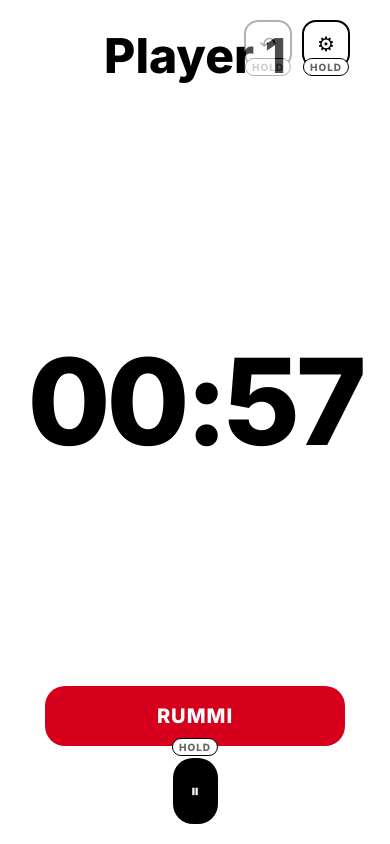
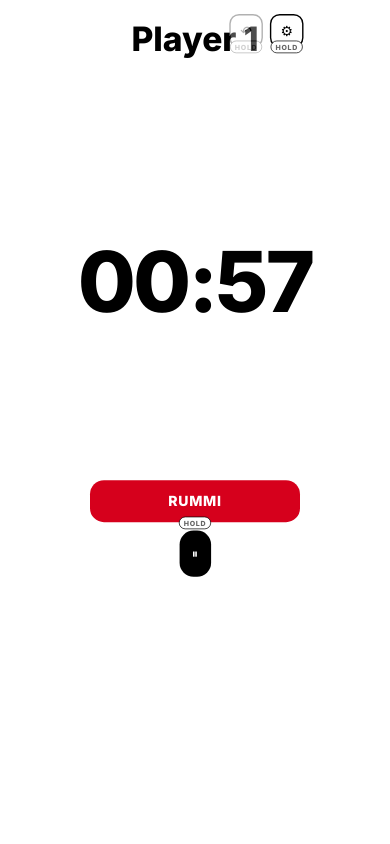
Before and after one commit to vrdlouis1/RummyTimer, a React (Vite) app: page / in a window 390 px wide. Both pictures are taken after a click on the button "Start match". Built offline with nearby package versions, Linux system fonts and the light colour scheme.

Commit message:
responsive sizing

```diff
--- a/src/App.css
+++ b/src/App.css
@@ -8,6 +8,9 @@
   min-height: 100dvh;
   overflow-x: hidden;
   overflow-y: auto;
+  display: flex;
+  justify-content: center;
+  align-items: stretch;
 }
 
 .page.playing {
@@ -17,6 +20,14 @@
   height: 100vh;
   display: flex;
   flex-direction: column;
+  justify-content: flex-start;
+  align-items: stretch;
+}
+
+.app-scale {
+  width: min(1200px, 100%);
+  transform: scale(var(--ui-scale));
+  transform-origin: top center;
 }
 
 .centered-layout {
--- a/src/App.tsx
+++ b/src/App.tsx
@@ -151,6 +151,22 @@ function App() {
   const startPerfRef = useRef<number>(0)
   const elapsedBeforeRunRef = useRef<number>(0)
   const toneRef = useRef(createTonePlayer())
+
+  useEffect(() => {
+    const updateScale = () => {
+      const width = window.innerWidth
+      const height = window.innerHeight
+      const baseWidth = 1200
+      const baseHeight = 820
+      const scale = Math.min(1, width / baseWidth, height / baseHeight)
+      const clamped = Math.max(0.7, scale)
+      document.documentElement.style.setProperty('--ui-scale', String(clamped))
+    }
+
+    updateScale()
+    window.addEventListener('resize', updateScale)
+    return () => window.removeEventListener('resize', updateScale)
+  }, [])
 
   const longPressTimerRef = useRef<number | null>(null)
 
@@ -548,7 +564,12 @@ function App() {
   })()
 
   return (
-    <div className={`page ${phase}`}>
+    <div
+      className={`page ${phase}`}
+      onClick={phase === 'playing' ? nextTurn : undefined}
+      style={phase === 'playing' ? { cursor: 'pointer' } : undefined}
+    >
+      <div className="app-scale">
       {phase === 'setup' ? (
         <>
           <div className="centered-layout">
@@ -628,7 +649,7 @@ function App() {
         </>
       ) : phase === 'playing' ? (
         <>
-          <div className="fullscreen-timer" onClick={nextTurn} style={{ cursor: 'pointer' }}>
+          <div className="fullscreen-timer">
             <div className="timer-header-centered">
               <h2 className="player-name-centered">{activePlayer?.name ?? 'No player'}</h2>
               <div className="corner-controls">
@@ -963,6 +984,7 @@ function App() {
           </div>
         </>
       )}
+      </div>
     </div>
   )
 }
--- a/src/index.css
+++ b/src/index.css
@@ -13,6 +13,7 @@
   --tile-red: #d6001c;
   --tile-blue: #1e4fa3;
   --light-gray: #e6e9f0;
+  --ui-scale: 1;
 }
 
 * {
```
